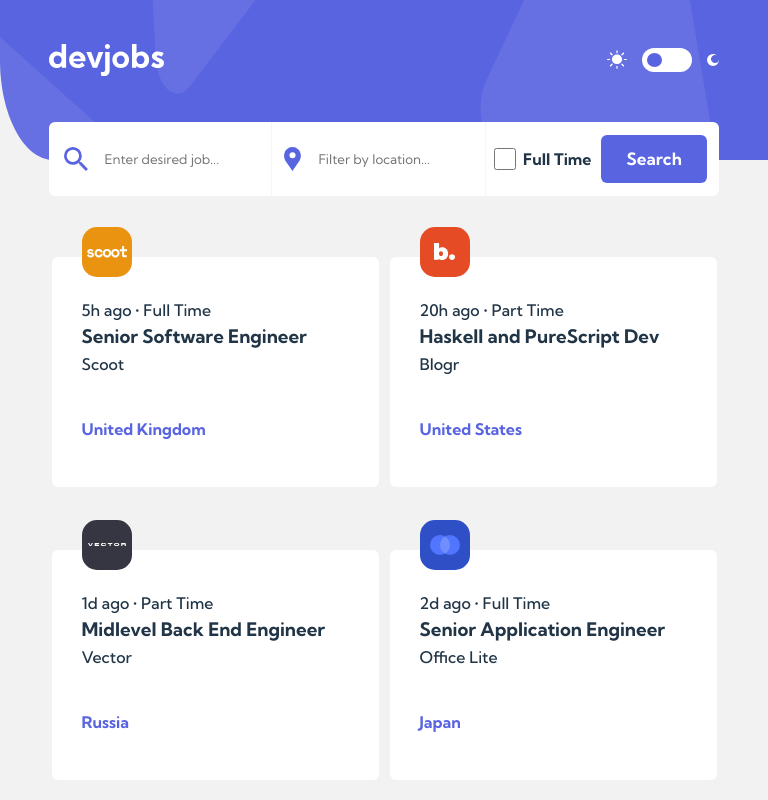
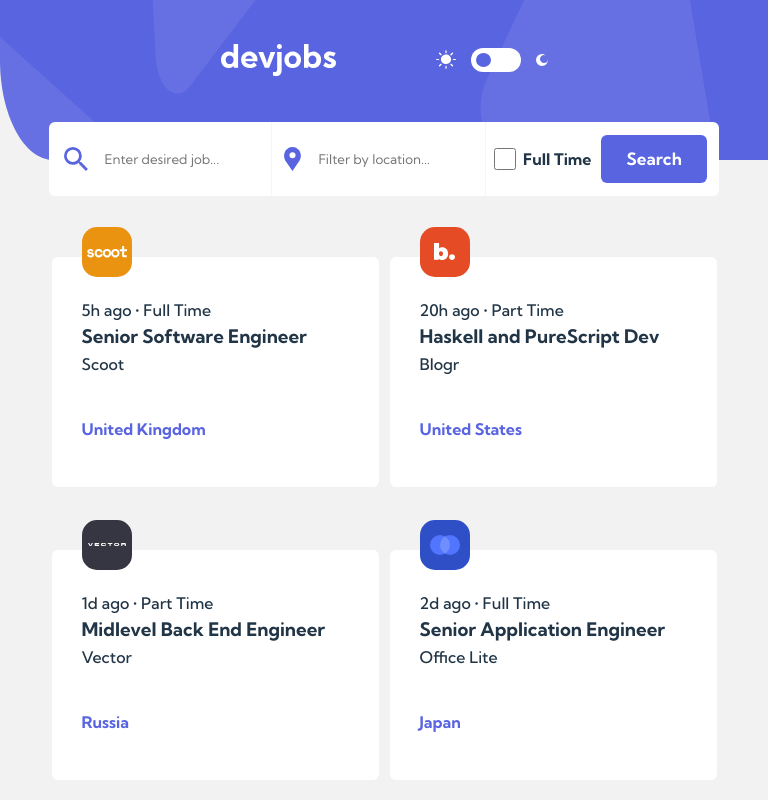
Before and after one commit to alewilliam789/devjobsapp, a React (Vite) app: page / in a window 768 px wide. Shown: the top 800 px of the page. Built offline with nearby package versions, Linux system fonts and the light colour scheme.

Commit message:
Replace margins for width in media queries

```diff
--- a/src/components/Header/styles.module.css
+++ b/src/components/Header/styles.module.css
@@ -8,7 +8,7 @@
     background-size: 100% 100%;
 }
 .header-content {
-    width: 100%;
+    margin: 0px auto;
     transition: all 1s ease;
     padding-bottom: 41px;
 }
@@ -20,19 +20,19 @@
 
 @media (min-width:1440px){
     .header-content {
-      margin: 0px 11.4%;
+      width: 1110px;
     }
   }
 
 
 @media (max-width: 1439px) and (min-width:768px){
     .header-content {
-      margin: 0px 5%;
+      width: 689px;
     }
   }
 
 @media (max-width: 768px){
     .header-content {
-      margin: 0px 6.4%;
+      width: 327px;
     }
   }
```
